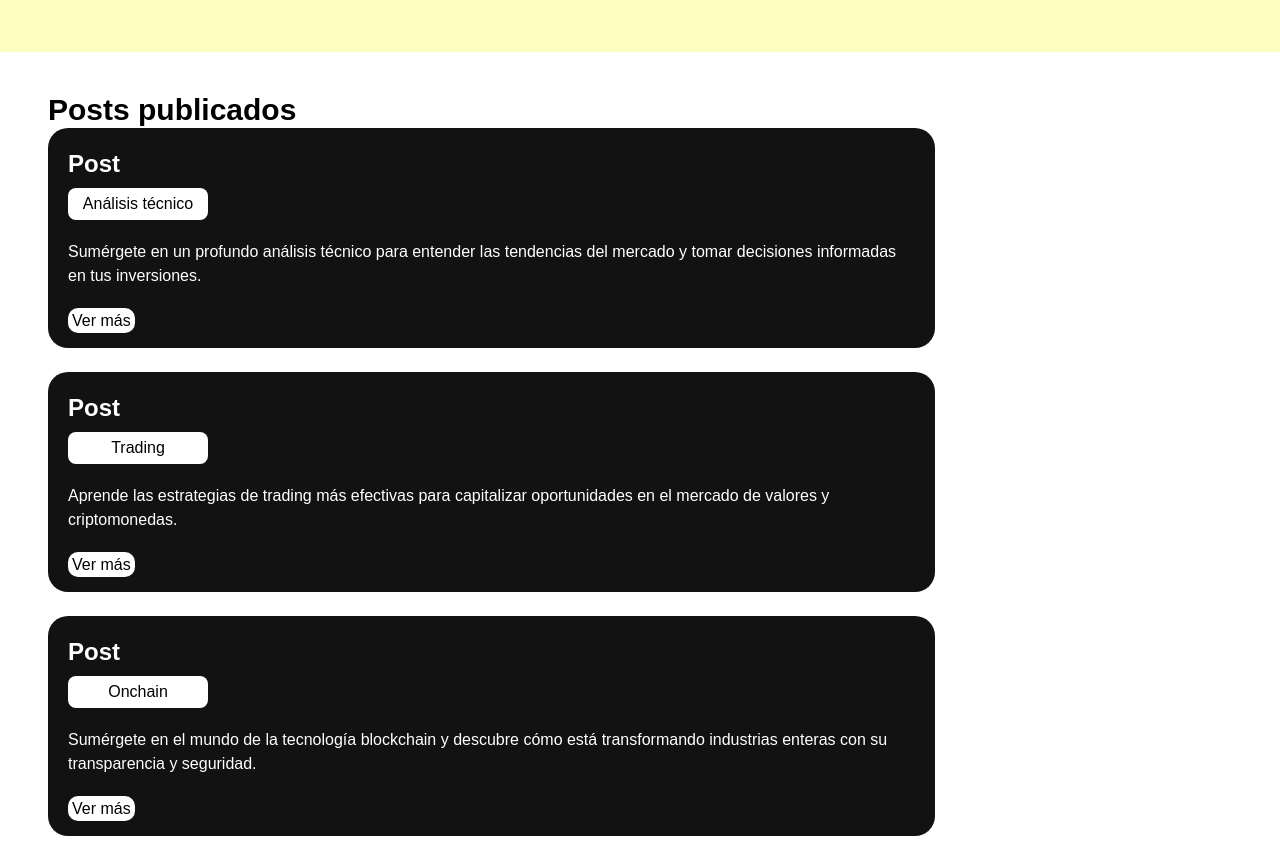
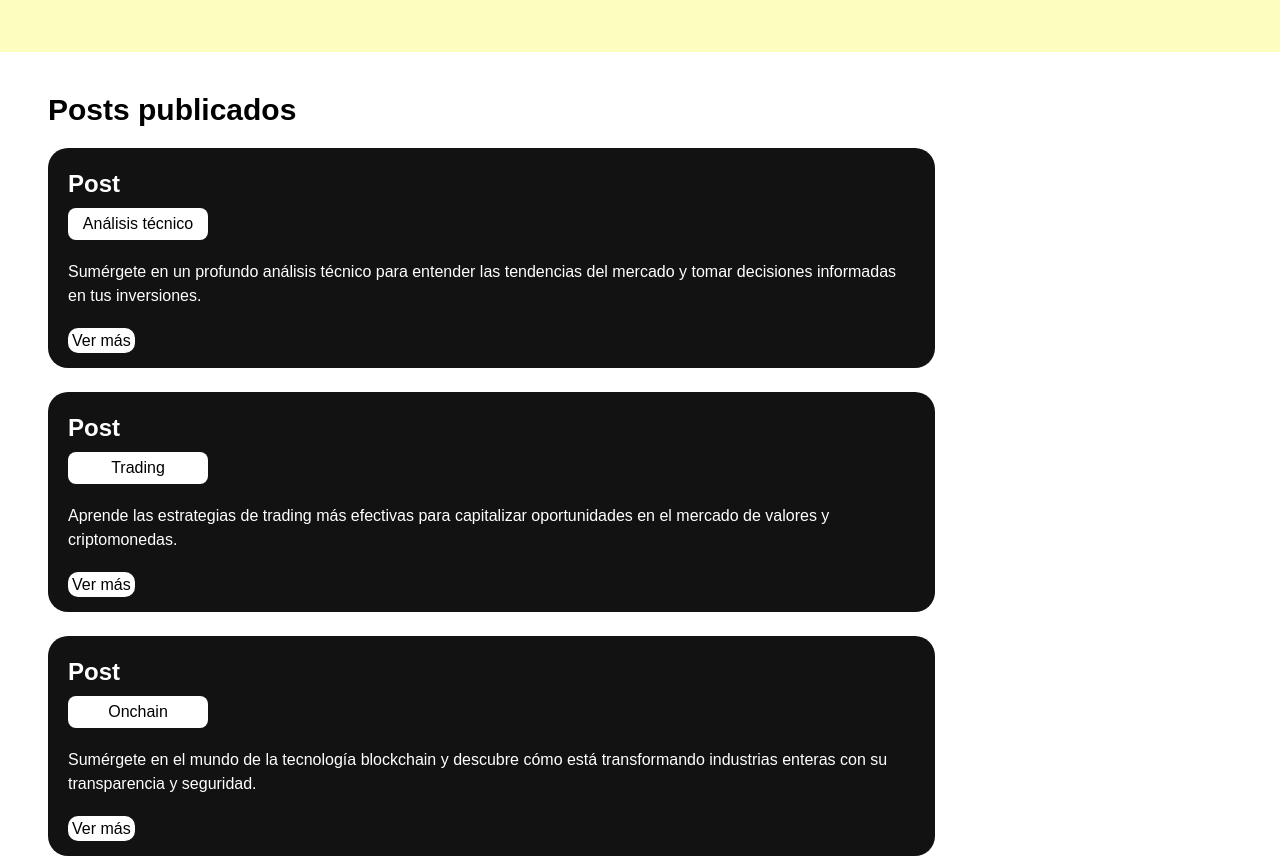
Before and after one commit to juancruzleone/lacocina, a Vue app: page /#/panel in a window 1280 px wide. Shown: the part 420-1278 px from the top of the page. Built offline with nearby package versions, Linux system fonts and the light colour scheme; no server answers.

Commit message:
Se modifico el diseño del panel de admin

```diff
--- a/src/pages/Panel.vue
+++ b/src/pages/Panel.vue
@@ -15,7 +15,7 @@ export default{
     </div>
     <section class="pl-12 mt-10 pb-20">
         <MainH2>Posts publicados</MainH2>
-        <div>
+        <div class="pt-5">
             <div>
                 <div class="bg-contenedores w-[72%] h-[220px] radius-comunidad p-5">
                     <h3 class="text-white font-montserrat text-2xl font-semibold">Post</h3>
```
